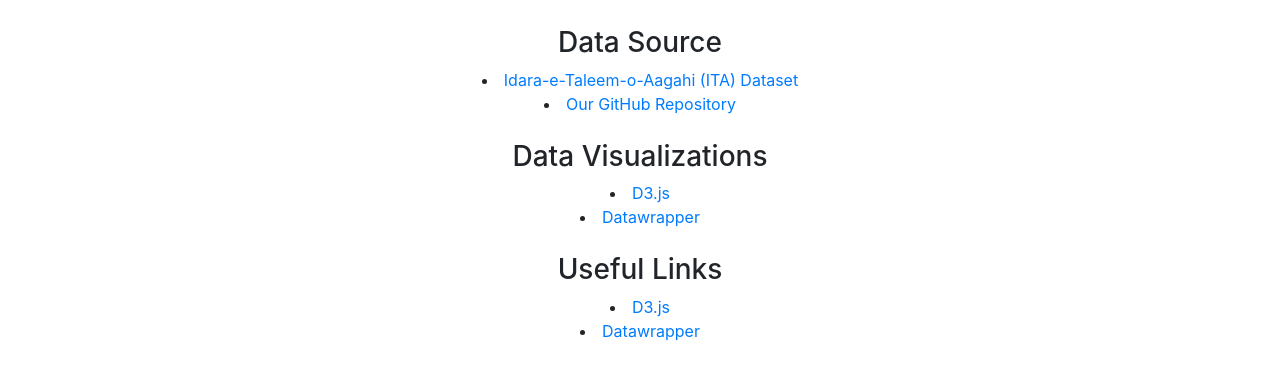
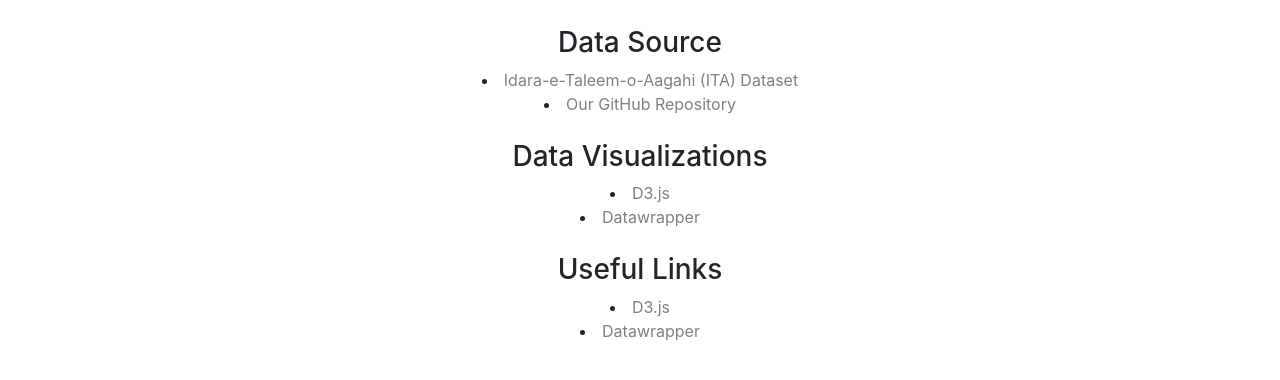
Before and after one commit to rhashimo/a3-education, a plain HTML site: page reference.html in a window 1280 px wide. Shown: the part 142-522 px from the top of the page. Drawn offline with nearby package versions, Linux system fonts and the light colour scheme.

Commit message:
change styles for references.html

```diff
--- a/reference.html
+++ b/reference.html
@@ -15,6 +15,9 @@
 
   <!-- Custom styles for this template -->
   <link href="styles/main-style.css" rel="stylesheet">
+
+  <!-- Custom styles for this page -->
+  <link href="styles/references.css" rel="stylesheet">
 
 </head>
 
@@ -78,18 +81,18 @@
       <div style = "text-align: center;">
 
       <h3>Data Source</h3>
-      <li><a href="http://aserpakistan.org/index.php?func=data_statistics">Idara-e-Taleem-o-Aagahi (ITA) Dataset</a></li>
-      <li><a href="https://github.com/rhashimo/a3-education">Our GitHub Repository</a></li>
+      <li><a href="http://aserpakistan.org/index.php?func=data_statistics" id="references">Idara-e-Taleem-o-Aagahi (ITA) Dataset</a></li>
+      <li><a href="https://github.com/rhashimo/a3-education" id="references">Our GitHub Repository</a></li>
 
       <br>
       <h3>Data Visualizations</h3>
-      <li><a href="https://d3js.org/">D3.js</a></li>
-      <li><a href="https://www.datawrapper.de/">Datawrapper</a></li>
+      <li><a href="https://d3js.org/" id="references">D3.js</a></li>
+      <li><a href="https://www.datawrapper.de/" id="references">Datawrapper</a></li>
 
       <br>
       <h3>Useful Links</h3>
-      <li><a href="https://d3js.org/">D3.js</a></li>
-      <li><a href="https://www.datawrapper.de/">Datawrapper</a></li>
+      <li><a href="https://d3js.org/" id="references">D3.js</a></li>
+      <li><a href="https://www.datawrapper.de/" id="references">Datawrapper</a></li>
 
 
       </div>
--- /dev/null
+++ b/styles/references.css
@@ -0,0 +1,32 @@
+a {
+  color: grey;
+  text-decoration: none;
+}
+
+/* unvisited link */
+a:link:hover {
+  color: orange;
+  text-decoration: none;
+}
+
+/* mouse over link */
+a:visited:hover {
+  color: orange;
+  text-decoration: none;
+}
+
+
+a:hover {
+  color: orange;
+  text-decoration: none
+}
+
+a:active {
+  color: grey;
+  text-decoration: none
+}
+
+a:focus{
+  color:grey;
+  text-decoration: none
+} */
```
